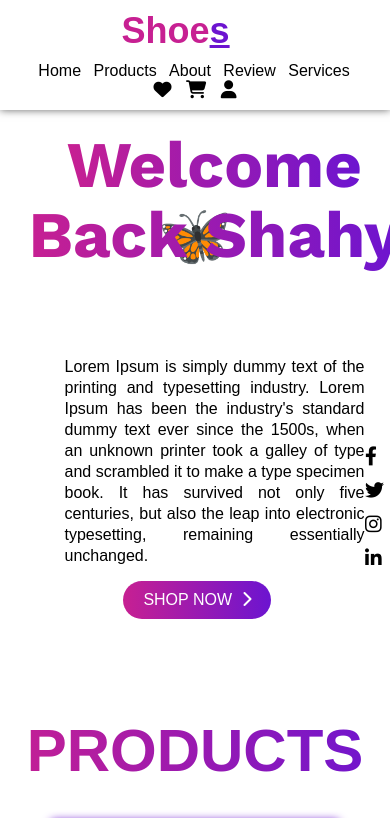
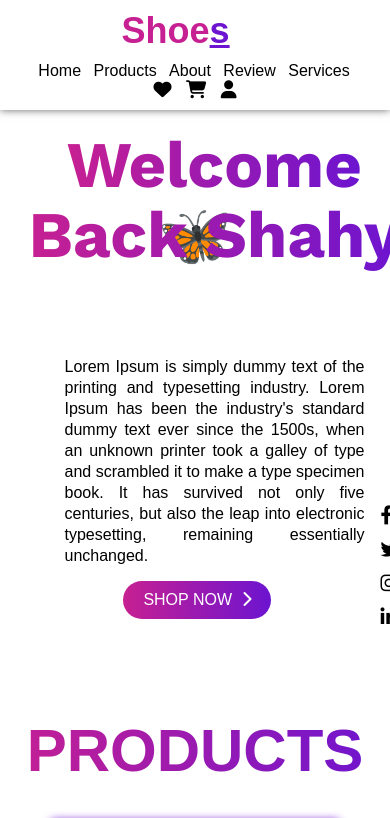
Before and after one commit to A7med380/Sheos-Website, a plain HTML site: page index.html in a window 390 px wide. Shown: the top 818 px of the page. Drawn offline with nearby package versions, Linux system fonts and the light colour scheme.

Commit message:
Update style.css

```diff
--- a/css/style.css
+++ b/css/style.css
@@ -163,6 +163,13 @@ ul {
     left: 96%;
     transform: translate(-50%,-50%);
     font-size: 19px;
+}
+
+@media (max-width: 767px) {
+    .main-content .social-icons {
+        top: 67%;
+        left: 100%;
+    }
 }
 
 .main-content .social-icons i {
```
